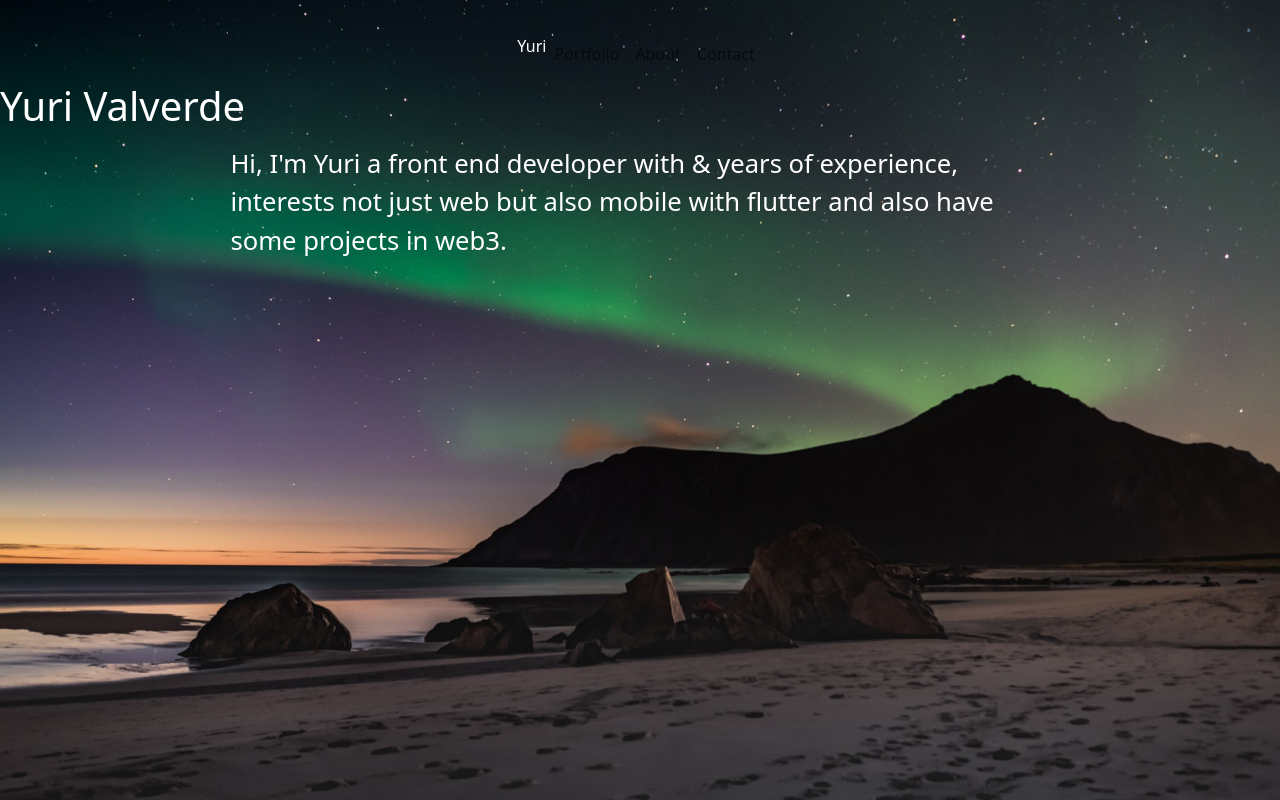
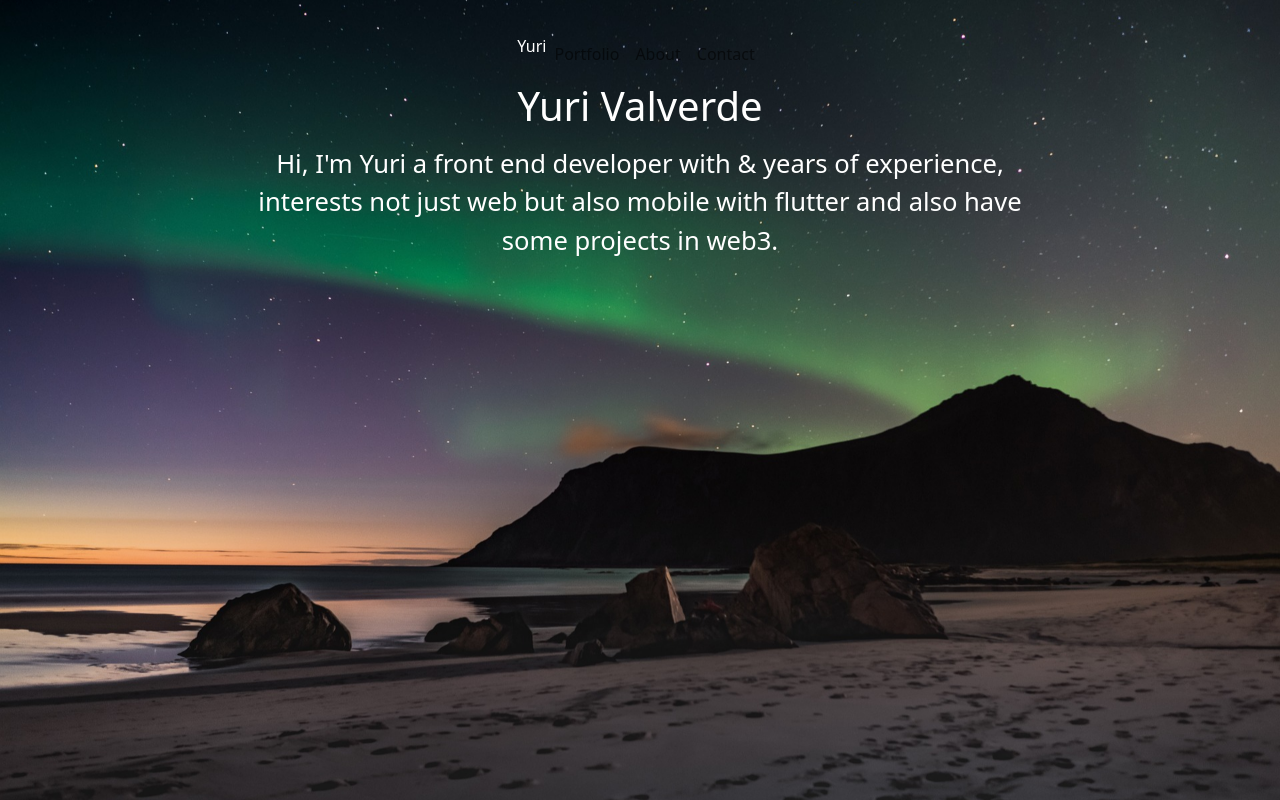
Before and after one commit to Yurv25/MyWeb, a React (Create React App) app: page / in a window 1280 px wide. Built offline with nearby package versions, Linux system fonts and the light colour scheme.

Commit message:
header change

```diff
--- a/src/App.css
+++ b/src/App.css
@@ -1,11 +1,13 @@
-body{
+body, html{
   text-align: center;
   height: 100%;
 
 }
-html{
+
+#root{
   height: 100%;
 }
+
 header{
   background-image: url("../public/images/aurora.jpg");
   background-position: center center;
@@ -13,14 +15,12 @@ header{
   background-attachment: fixed;
   background-size: cover;
   position: relative;
-  height: 800px;
-  min-height: 500px;
-  z-index: 1;
+  height: 100%;
   position: relative;
   color: white;
 }
 .App {
-  text-align: center;
+  height: 100%;
 }
 
 .App-logo {
--- a/src/App.js
+++ b/src/App.js
@@ -6,7 +6,7 @@ import Intro from './components/intro';
 
 function App() {
   return (
-    <div>
+    <div className="App">
       <Nav />
     </div>
   );
```
